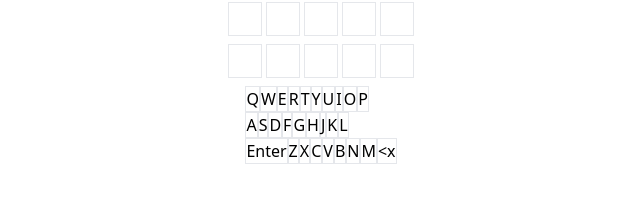
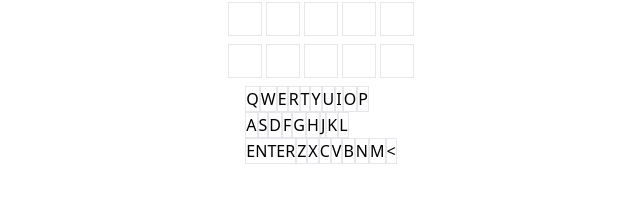
Before and after one commit to robivr/react-wordle, a React (Vite) app: page / in a window 1280 px wide. Shown: the part 148-350 px from the top of the page, without its empty margins (319-959 px from the left). Built offline with nearby package versions, Linux system fonts and the light colour scheme.

Commit message:
added basic keyboard functionality

```diff
--- a/src/components/Keyboard/Keyboard.tsx
+++ b/src/components/Keyboard/Keyboard.tsx
@@ -7,46 +7,45 @@ interface Letter {
 
 interface KeyboardProps {
   usedLetters: Letter[];
+  onKeyPress(letter: string): void;
 }
 
 const Keyboard = (props: KeyboardProps) => {
-  const buttonClass = `border`;
+  const handleKeyClick = (e: any) => {
+    console.log(e.target.value);
+    props.onKeyPress(e.target.value);
+  };
+
+  const buttonClass = `border uppercase`;
+
+  const row1Keys = ['q', 'w', 'e', 'r', 't', 'y', 'u', 'i', 'o', 'p'];
+  const row2Keys = ['a', 's', 'd', 'f', 'g', 'h', 'j', 'k', 'l'];
+  const row3Keys = ['Enter', 'z', 'x', 'c', 'v', 'b', 'n', 'm', '<'];
+
+  const createKey = (key: string) => {
+    let value = key;
+
+    if (key === '<') {
+      value = 'Backspace';
+    }
+
+    return (
+      <button
+        key={key}
+        className={buttonClass}
+        onClick={handleKeyClick}
+        value={value}
+      >
+        {key}
+      </button>
+    );
+  };
+
   return (
     <div className="keyboard">
-      <div className="row1">
-        <button className={buttonClass}>Q</button>
-        <button className={buttonClass}>W</button>
-        <button className={buttonClass}>E</button>
-        <button className={buttonClass}>R</button>
-        <button className={buttonClass}>T</button>
-        <button className={buttonClass}>Y</button>
-        <button className={buttonClass}>U</button>
-        <button className={buttonClass}>I</button>
-        <button className={buttonClass}>O</button>
-        <button className={buttonClass}>P</button>
-      </div>
-      <div className="row2">
-        <button className={buttonClass}>A</button>
-        <button className={buttonClass}>S</button>
-        <button className={buttonClass}>D</button>
-        <button className={buttonClass}>F</button>
-        <button className={buttonClass}>G</button>
-        <button className={buttonClass}>H</button>
-        <button className={buttonClass}>J</button>
-        <button className={buttonClass}>K</button>
-        <button className={buttonClass}>L</button>
-      </div>
-      <div className="row3">
-        <button className={buttonClass}>Enter</button>
-        <button className={buttonClass}>Z</button>
-        <button className={buttonClass}>X</button>
-        <button className={buttonClass}>C</button>
-        <button className={buttonClass}>V</button>
-        <button className={buttonClass}>B</button>
-        <button className={buttonClass}>N</button>
-        <button className={buttonClass}>M</button>
-        <button className={buttonClass}>&lt;x</button>
-      </div>
+      <div className="row1">{row1Keys.map(createKey)}</div>
+      <div className="row2">{row2Keys.map(createKey)}</div>
+      <div className="row3">{row3Keys.map(createKey)}</div>
     </div>
   );
 };
--- a/src/components/ReactWordle.tsx
+++ b/src/components/ReactWordle.tsx
@@ -51,8 +51,8 @@ const ReactWordle = () => {
     };
   }, [currentGuess]);
 
-  const handleKeyInput = (e: any) => {
-    if (e.key === 'Enter' && currentGuess.length === 5) {
+  const handleGuess = (key: any) => {
+    if (key === 'Enter' && currentGuess.length === 5) {
       const newGuess = [...currentGuess].map((letter, index) => {
         let color = 'wrongletter';
 
@@ -72,7 +72,7 @@ const ReactWordle = () => {
           color = 'correct';
         }
 
-        const newLetter = {
+        const newLetter: Letter = {
           key: letter.key,
           color,
         };
@@ -100,20 +100,29 @@ const ReactWordle = () => {
       return;
     }
 
-    if (e.key === 'Backspace') {
+    if (key === 'Backspace') {
       setCurrentGuess((state) => [...state.slice(0, currentGuess.length - 1)]);
       return;
     }
 
-    if (e.key < 'a' || e.key > 'z') return;
+    if (key < 'a' || key > 'z') return;
 
     if (currentGuess.length >= 5) return;
 
     const newLetter = {
-      key: e.key,
+      key: key,
       color: '',
     };
     setCurrentGuess((state) => [...state, newLetter]);
+  };
+
+  const handleKeyInput = (e: any) => {
+    handleGuess(e.key);
+  };
+
+  const handleKeyboardPress = (letter: string) => {
+    console.log('keyboard key', letter);
+    handleGuess(letter);
   };
 
   const wordList = [];
@@ -136,7 +145,7 @@ const ReactWordle = () => {
       <p>{selectedWord}</p>
       {wordList}
 
-      <Keyboard usedLetters={usedLetters} />
+      <Keyboard usedLetters={usedLetters} onKeyPress={handleKeyboardPress} />
     </div>
   );
 };
```
